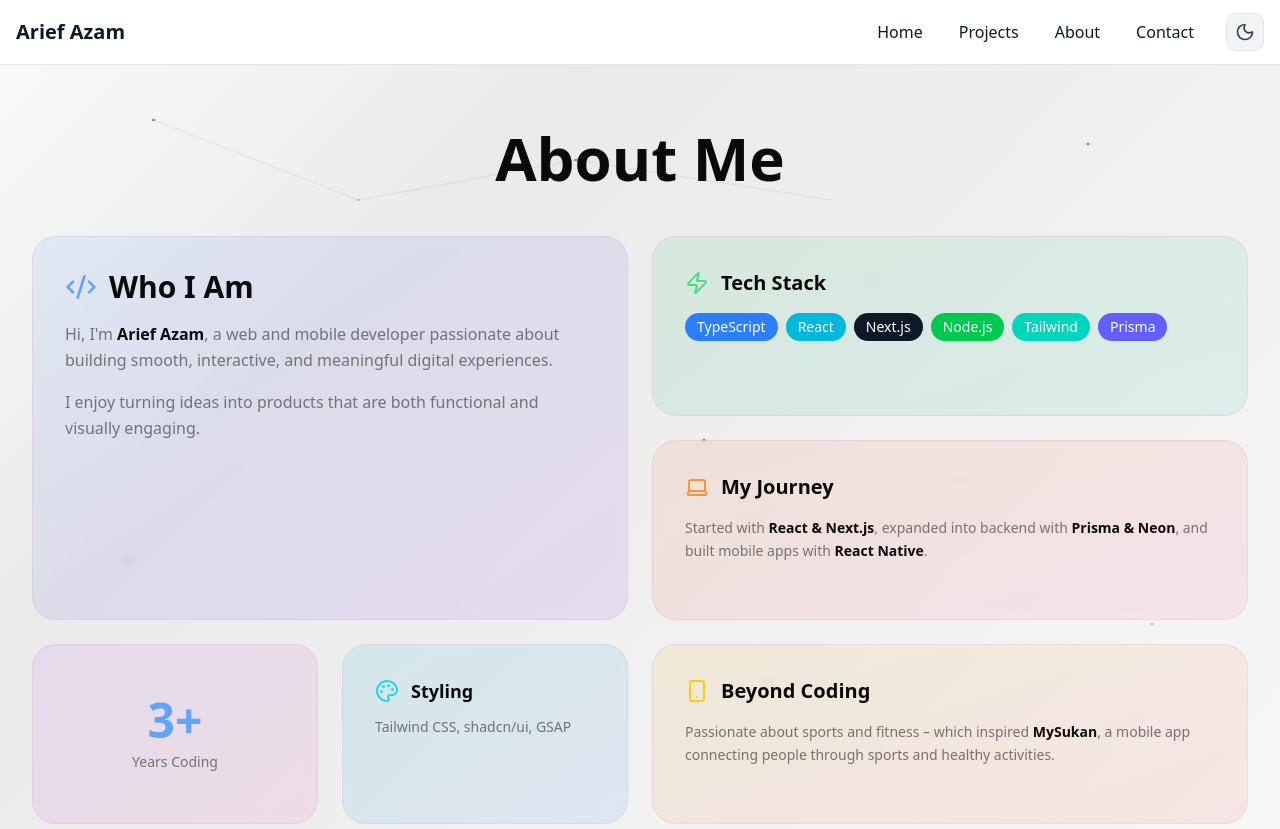
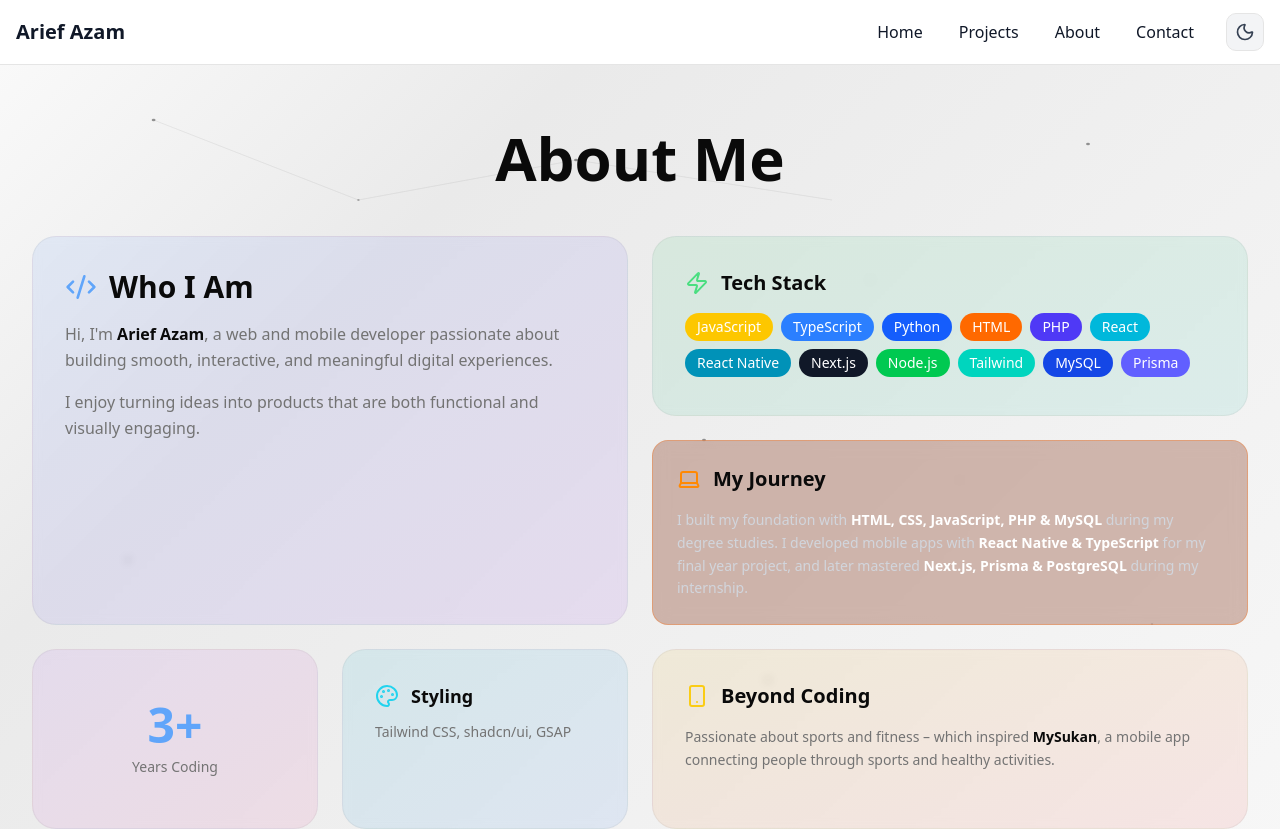
Before and after one commit to Azam2312334/AriefPortfolio, a Next.js app: page /about in a window 1280 px wide. Shown: the top 829 px of the page. Built offline with nearby package versions, Linux system fonts and the light colour scheme.

Commit message:
add rotating wheel
Updates the about page to include a more comprehensive list of
technologies and revises the journey description.

Improves the tech logos display on the home page by introducing
a rotating container and tooltips on hover for better user
experience.

```diff
--- a/app/about/page.tsx
+++ b/app/about/page.tsx
@@ -28,14 +28,19 @@ export default function About() {
   }, []);
 
   const techStack = [
+    { name: "JavaScript", color: "bg-yellow-400" },
     { name: "TypeScript", color: "bg-blue-500" },
+    { name: "Python", color: "bg-blue-600" },
+    { name: "HTML", color: "bg-orange-500" },
+    { name: "PHP", color: "bg-indigo-600" },
     { name: "React", color: "bg-cyan-500" },
+    { name: "React Native", color: "bg-cyan-600" },
     { name: "Next.js", color: "bg-gray-900 dark:bg-white" },
     { name: "Node.js", color: "bg-green-500" },
     { name: "Tailwind", color: "bg-teal-400" },
+    { name: "MySQL", color: "bg-blue-700" },
     { name: "Prisma", color: "bg-indigo-500" },
   ];
-
   return (
     <main className="relative min-h-screen flex flex-col justify-center items-center px-4 sm:px-6 md:px-8 text-foreground py-12 sm:py-16 page-bg">
       {/* Starfield Background */}
@@ -117,27 +122,27 @@ export default function About() {
         </div>
 
         {/* Journey box */}
-        <div className="bento-card bento-orange md:col-span-2 lg:col-span-2 md:row-span-1">
-          <div className="bento-overlay bento-overlay-orange"></div>
+        <div className="relative md:col-span-2 lg:col-span-2 md:row-span-1 bg-orange-900/30 backdrop-blur-sm border border-orange-500/30 rounded-2xl p-6 hover:border-orange-400/50 transition-all duration-300 overflow-hidden group">
+          <div className="absolute inset-0 bg-gradient-to-br from-orange-500/10 to-transparent opacity-0 group-hover:opacity-100 transition-opacity duration-300"></div>
           <div className="relative z-10">
             <div className="flex items-center gap-3 mb-4">
-              <Laptop className="w-6 h-6 bento-icon-orange" />
+              <Laptop className="w-6 h-6 text-orange-400" />
               <h3 className="text-xl font-bold">My Journey</h3>
             </div>
-            <p className="text-muted-foreground leading-relaxed text-sm">
-              Started with{" "}
-              <span className="text-foreground font-semibold">
-                React & Next.js
-              </span>
-              , expanded into backend with{" "}
-              <span className="text-foreground font-semibold">
-                Prisma & Neon
-              </span>
-              , and built mobile apps with{" "}
-              <span className="text-foreground font-semibold">
-                React Native
-              </span>
-              .
+            <p className="text-gray-300 leading-relaxed text-sm">
+              I built my foundation with{" "}
+              <span className="text-white font-semibold">
+                HTML, CSS, JavaScript, PHP & MySQL
+              </span>{" "}
+              during my degree studies. I developed mobile apps with{" "}
+              <span className="text-white font-semibold">
+                React Native & TypeScript
+              </span>{" "}
+              for my final year project, and later mastered{" "}
+              <span className="text-white font-semibold">
+                Next.js, Prisma & PostgreSQL
+              </span>{" "}
+              during my internship.
             </p>
           </div>
         </div>
--- a/app/page.tsx
+++ b/app/page.tsx
@@ -23,6 +23,10 @@ export default function Home() {
   const [isLoading, setIsLoading] = useState(true);
   const [scrollProgress, setScrollProgress] = useState(0);
   const circleRef = useRef<HTMLDivElement>(null);
+  const techLogosContainerRef = useRef<HTMLDivElement>(null);
+  const rotationAnimationRef = useRef<gsap.core.Tween | null>(null);
+  const [hoveredLogo, setHoveredLogo] = useState<string | null>(null);
+  const logoItemsRef = useRef<HTMLDivElement[]>([]);
 
   // Ensure the component is mounted before rendering
   useEffect(() => {
@@ -79,6 +83,41 @@ export default function Home() {
 
     return () => clearTimeout(timer);
   }, []);
+
+  // Rotation animation for tech logos
+  useEffect(() => {
+    if (isLoading || !techLogosContainerRef.current) return;
+
+    // Create continuous rotation animation for the container
+    rotationAnimationRef.current = gsap.to(techLogosContainerRef.current, {
+      rotation: 360,
+      duration: 20,
+      ease: "none",
+      repeat: -1,
+      onUpdate: function () {
+        // Get current rotation value
+        const containerRotation = gsap.getProperty(
+          techLogosContainerRef.current,
+          "rotation"
+        );
+
+        // Counter-rotate each logo item to keep them upright
+        logoItemsRef.current.forEach((item) => {
+          if (item) {
+            gsap.set(item, {
+              rotation: -containerRotation,
+            });
+          }
+        });
+      },
+    });
+
+    return () => {
+      if (rotationAnimationRef.current) {
+        rotationAnimationRef.current.kill();
+      }
+    };
+  }, [isLoading]);
 
   // GSAP animations
   useEffect(() => {
@@ -457,6 +496,28 @@ export default function Home() {
             <div className="flex-shrink-0 relative order-1 lg:order-2 mb-8 lg:mb-0 flex justify-center">
               <div
                 className={`relative ${isMobile ? "w-80 h-80" : "w-96 h-96"}`}
+                onMouseEnter={() => {
+                  if (!isMobile && rotationAnimationRef.current) {
+                    rotationAnimationRef.current.pause();
+                  }
+                }}
+                onMouseLeave={() => {
+                  if (!isMobile && rotationAnimationRef.current) {
+                    rotationAnimationRef.current.resume();
+                  }
+                  setHoveredLogo(null);
+                }}
+                onTouchStart={() => {
+                  if (isMobile && rotationAnimationRef.current) {
+                    rotationAnimationRef.current.pause();
+                  }
+                }}
+                onTouchEnd={() => {
+                  if (isMobile && rotationAnimationRef.current) {
+                    rotationAnimationRef.current.resume();
+                  }
+                  setTimeout(() => setHoveredLogo(null), 100);
+                }}
               >
                 <svg
                   className="absolute inset-0 w-full h-full"
@@ -511,6 +572,11 @@ export default function Home() {
                   />
                 </div>
 
+                <div
+                  ref={techLogosContainerRef}
+                  className="absolute inset-0"
+                  style={{ transformOrigin: "center center" }}
+                >
                   {techLogos.map((logo, i) => {
                     const angle = (logo.angle * Math.PI) / 180;
                     const distance = isMobile ? 140 : 180;
@@ -521,7 +587,68 @@ export default function Home() {
                     return (
                       <div
                         key={i}
-                      className="absolute z-10 pointer-events-auto cursor-pointer group"
+                        ref={(el) => {
+                          if (el) logoItemsRef.current[i] = el;
+                        }}
+                        className="absolute tech-logo-item"
+                        style={{
+                          left: `${x}%`,
+                          top: `${y}%`,
+                          transform: "translate(-50%, -50%)",
+                          zIndex: 30,
+                        }}
+                      >
+                        <div
+                          className={`${
+                            isMobile ? "w-10 h-10" : "w-12 h-12"
+                          } tech-logo cursor-pointer`}
+                          onMouseEnter={() => {
+                            if (!isMobile) {
+                              setHoveredLogo(logo.alt);
+                            }
+                          }}
+                          onMouseLeave={() => {
+                            if (!isMobile) {
+                              setHoveredLogo(null);
+                            }
+                          }}
+                          onTouchStart={() => {
+                            if (isMobile) {
+                              setHoveredLogo(logo.alt);
+                            }
+                          }}
+                        >
+                          <img
+                            src={logo.src}
+                            alt={logo.alt}
+                            className="w-full h-full object-cover pointer-events-none select-none"
+                          />
+                        </div>
+                      </div>
+                    );
+                  })}
+                </div>
+
+                {/* Tooltip layer - outside rotation */}
+                {hoveredLogo && (
+                  <div
+                    className="absolute inset-0 pointer-events-none"
+                    style={{ zIndex: 100 }}
+                  >
+                    {techLogos.map((logo, i) => {
+                      if (logo.alt !== hoveredLogo) return null;
+                      const angle = (logo.angle * Math.PI) / 180;
+                      const distance = isMobile ? 140 : 180;
+                      const x =
+                        50 +
+                        (distance * Math.cos(angle)) / (isMobile ? 3.2 : 4);
+                      const y =
+                        50 +
+                        (distance * Math.sin(angle)) / (isMobile ? 3.2 : 4);
+                      return (
+                        <div
+                          key={`tooltip-${i}`}
+                          className="absolute"
                           style={{
                             left: `${x}%`,
                             top: `${y}%`,
@@ -529,23 +656,18 @@ export default function Home() {
                           }}
                         >
                           <div
-                        className={`${
-                          isMobile ? "w-10 h-10" : "w-12 h-12"
-                        } tech-logo`}
+                            className="absolute left-1/2 -translate-x-1/2 bg-black text-white px-3 py-1.5 rounded-md text-sm whitespace-nowrap shadow-lg font-medium"
                             style={{
-                          transform: `rotate(${Math.random() * 30 - 15}deg)`,
+                              top: isMobile ? "-3rem" : "-3rem",
                             }}
                           >
-                        <img
-                          src={logo.src}
-                          alt={logo.alt}
-                          className="w-full h-full object-cover"
-                        />
+                            {logo.alt}
                           </div>
-                      <div className="tech-tooltip">{logo.alt}</div>
                         </div>
                       );
                     })}
+                  </div>
+                )}
               </div>
             </div>
           </div>
```
Lines whose indentation alone changed are shown as unchanged.
